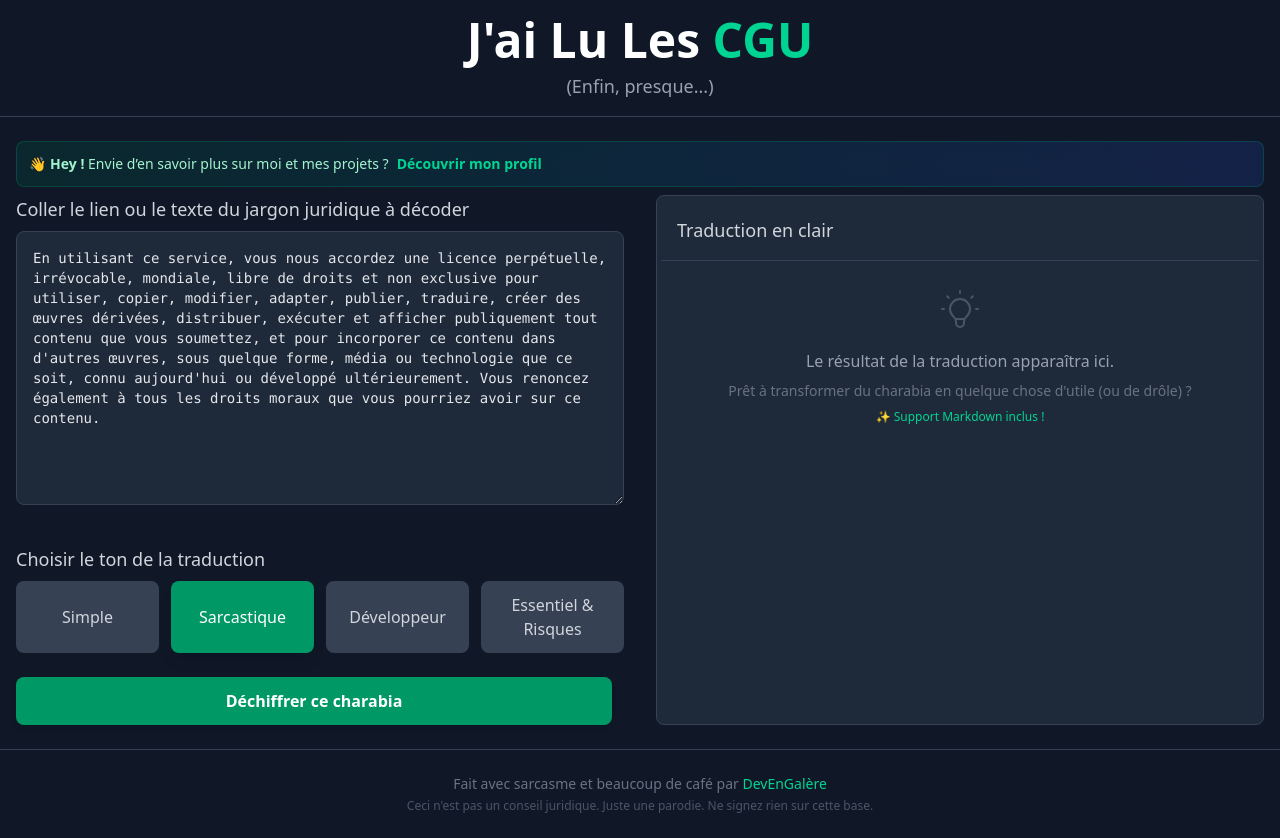
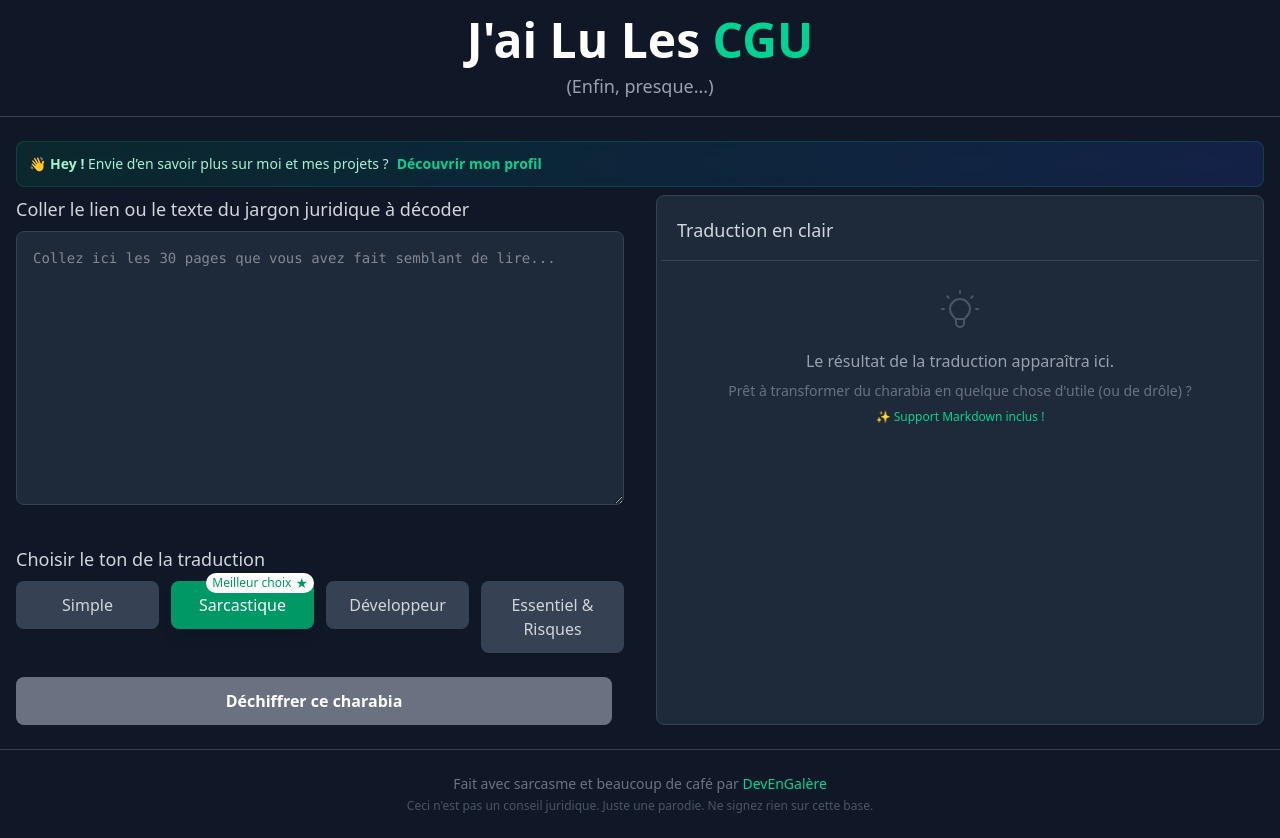
Before and after one commit to kevine-developer/terms--decoded, a React (Vite) app: page / in a window 1280 px wide. Built offline with nearby package versions, Linux system fonts and the light colour scheme; no server answers.

Commit message:
Dev (#13)
* Update prompt tone risk

* Refactor color scheme to use emerald shades across components

* Refactore experience utilisateur

* Refactor interface and data tone

* use new data and interfaceType "Tone"

* Config for new tone format gemini

```diff
--- a/services/geminiService.ts
+++ b/services/geminiService.ts
@@ -1,20 +1,22 @@
 
 import { GoogleGenAI } from "@google/genai";
-import type { Tone } from "../src/types/types";
-import { TONE_PROMPTS } from "../src/constants/constants";
+import type { ToneInterface } from "../src/types/types";
+import { getTonePrompt, type ToneType } from "../src/constants/constants";
 
 
 
 const ai = new GoogleGenAI({ apiKey: process.env.API_KEY! });
 
-export const reformulateTextWithRetry = async (text: string, tone: Tone): Promise<string> => {
+export const reformulateTextWithRetry = async ( text: string,
+  tone: ToneInterface): Promise<string> => {
   if (!process.env.API_KEY) {
     console.error("API key for Gemini is not configured.");
     throw new Error("La clé API n'est pas configurée. L'application ne peut pas fonctionner.");
   }
 
   const model = 'gemini-2.5-flash';
-  const systemInstruction = TONE_PROMPTS[tone];
+    const toneType = tone.toneText as ToneType;
+  const systemInstruction = getTonePrompt(toneType);
   const userPrompt = `Voici le texte à reformuler:\n\n\`\`\`\n${text}\n\`\`\``;
 
   try {
--- a/src/App.tsx
+++ b/src/App.tsx
@@ -3,8 +3,7 @@ import { useCallback, useState, useEffect, useRef } from "react";
 
 import TextInput from "./components/TextInput";
 import ToneSelector from "./components/ToneSelector";
-import { EXAMPLE_TEXT } from "./constants/constants";
-import { Tone } from "./types/types";
+
 import ActionButton from "./components/ActionButton";
 import Loader from "./components/Loader";
 import OutputDisplay from "./components/OutputDisplay";
@@ -15,12 +14,14 @@ import { ERROR_MESSAGES } from "./constants/errorMessage";
 import { LOADING_MESSAGES } from "./constants/loadingMessage";
 import type { AppState } from "./types/appstate.interface";
 import Cta from "./components/Cta";
+import { ToneValues } from "./constants/ToneValues";
+import type { ToneInterface } from "./types/types";
 
 function App() {
   // State consolidé pour une meilleure gestion
   const [state, setState] = useState<AppState>({
-    inputText: EXAMPLE_TEXT,
-    selectedTone: Tone.Sarcastic,
+    inputText: "",
+    selectedTone: ToneValues[1], // Premier élément du tableau au lieu du tableau entier
     isLoading: false,
     error: null,
     outputText: "",
@@ -62,41 +63,6 @@ function App() {
     }
   }, [state.outputText]);
 
-  // Gestion d'erreur intelligente avec retry automatique
-  const handleError = useCallback((error: unknown, attempt: number = 0) => {
-    let errorMessage = ERROR_MESSAGES.genericError;
-    let shouldRetry = false;
-
-    if (error instanceof Error) {
-      const msg = error.message.toLowerCase();
-
-      if (msg.includes("quota") || msg.includes("rate")) {
-        errorMessage = ERROR_MESSAGES.quotaError;
-      } else if (msg.includes("network") || msg.includes("fetch")) {
-        errorMessage = ERROR_MESSAGES.networkError;
-        shouldRetry = attempt < 2; // Auto-retry pour erreurs réseau
-      } else if (msg.includes("vide") || msg.includes("empty")) {
-        errorMessage = ERROR_MESSAGES.emptyInput;
-      } else if (attempt >= 3) {
-        errorMessage = ERROR_MESSAGES.retryError;
-      }
-    }
-
-    setState((prev) => ({
-      ...prev,
-      error: errorMessage,
-      isLoading: false,
-      retryCount: attempt,
-    }));
-
-    // Auto-retry silencieux pour les erreurs réseau
-    if (shouldRetry) {
-      setTimeout(() => {
-        handleReformulateInternal(attempt + 1);
-      }, 1500 + attempt * 1000); // Délai croissant
-    }
-  }, []);
-
   // Fonction interne de reformulation avec retry
   const handleReformulateInternal = useCallback(
     async (retryAttempt: number = 0) => {
@@ -136,8 +102,43 @@ function App() {
         handleError(error, retryAttempt);
       }
     },
-    [state.inputText, state.selectedTone, handleError]
+    [state.inputText, state.selectedTone] // Suppression de handleError des dépendances
   );
+
+  // Gestion d'erreur intelligente avec retry automatique
+  const handleError = useCallback((error: unknown, attempt: number = 0) => {
+    let errorMessage = ERROR_MESSAGES.genericError;
+    let shouldRetry = false;
+
+    if (error instanceof Error) {
+      const msg = error.message.toLowerCase();
+
+      if (msg.includes("quota") || msg.includes("rate")) {
+        errorMessage = ERROR_MESSAGES.quotaError;
+      } else if (msg.includes("network") || msg.includes("fetch")) {
+        errorMessage = ERROR_MESSAGES.networkError;
+        shouldRetry = attempt < 2; // Auto-retry pour erreurs réseau
+      } else if (msg.includes("vide") || msg.includes("empty")) {
+        errorMessage = ERROR_MESSAGES.emptyInput;
+      } else if (attempt >= 3) {
+        errorMessage = ERROR_MESSAGES.retryError;
+      }
+    }
+
+    setState((prev) => ({
+      ...prev,
+      error: errorMessage,
+      isLoading: false,
+      retryCount: attempt,
+    }));
+
+    // Auto-retry silencieux pour les erreurs réseau
+    if (shouldRetry) {
+      setTimeout(() => {
+        handleReformulateInternal(attempt + 1);
+      }, 1500 + attempt * 1000); // Délai croissant
+    }
+  }, [handleReformulateInternal]);
 
   // Fonction publique de reformulation
   const handleReformulate = useCallback(() => {
@@ -170,7 +171,7 @@ function App() {
     setState((prev) => ({ ...prev, inputText: value, error: null }));
   }, []);
 
-  const updateSelectedTone = useCallback((tone: Tone) => {
+  const updateSelectedTone = useCallback((tone: ToneInterface) => {
     setState((prev) => ({ ...prev, selectedTone: tone }));
   }, []);
 
@@ -186,14 +187,14 @@ function App() {
   }, []);
 
   return (
-    <div className=" flex flex-col">
+    <div className="flex flex-col">
       <Header />
 
-      <main className="flex-grow container mx-auto px-4 py-6 ">
+      <main className="flex-grow container mx-auto px-4 py-6">
         {/* CTA en haut */}
         <Cta link="https://kevine-dev.link/" title="Découvrir mon profil" />
 
-        <div className="flex flex-col lg:flex-row gap-8 t">
+        <div className="flex flex-col lg:flex-row gap-8">
           {/* Colonne gauche - Input */}
           <div className="lg:w-1/2 flex flex-col gap-6">
             <TextInput
@@ -223,7 +224,7 @@ function App() {
                 )}
               </ActionButton>
               <div>
-                {state.inputText !== EXAMPLE_TEXT && (
+                {state.inputText  && (
                   <ActionButton
                     onClick={handleClearAll}
                     disabled={state.isLoading}
--- a/src/components/ToneSelector.tsx
+++ b/src/components/ToneSelector.tsx
@@ -1,9 +1,9 @@
-import type { Tone } from "../types/types";
-import { Tone as ToneValues } from "../types/types";
+import { ToneValues } from "../constants/ToneValues";
+import type { ToneInterface } from "../types/types";
 
 interface ToneSelectorProps {
-  selectedTone: Tone;
-  onToneChange: (tone: Tone) => void;
+  selectedTone: ToneInterface;
+  onToneChange: (tone: ToneInterface) => void;
   disabled?: boolean;
   className?: string;
 }
@@ -14,15 +14,13 @@ function ToneSelector({
   disabled = false,
   className = "",
 }: ToneSelectorProps) {
-  const tones = Object.values(ToneValues) as readonly Tone[];
-
-  const handleToneChange = (tone: Tone) => {
+  const handleToneChange = (tone: ToneInterface) => {
     if (!disabled) {
       onToneChange(tone);
     }
   };
 
-  const handleKeyDown = (event: React.KeyboardEvent, tone: Tone) => {
+  const handleKeyDown = (event: React.KeyboardEvent, tone: ToneInterface) => {
     if (event.key === "Enter" || event.key === " ") {
       event.preventDefault();
       handleToneChange(tone);
@@ -39,15 +37,17 @@ function ToneSelector({
         className="grid grid-cols-2 md:grid-cols-4 gap-3"
         aria-label="Sélection du ton de traduction"
       >
-        {tones.map((tone) => {
-          const isSelected = selectedTone === tone;
+        {ToneValues.map((tone) => {
+          const isSelected = selectedTone.toneText === tone.toneText;
           return (
+            <div key={tone.toneText} className="relative">
               <button
-              key={tone}
                 type="button"
                 role="radio"
                 aria-checked={isSelected}
-              aria-label={`Ton ${tone}`}
+                aria-label={`Ton ${tone.toneText}${
+                  tone.tonePref ? " (recommandé)" : ""
+                }`}
                 disabled={disabled}
                 onClick={() => handleToneChange(tone)}
                 onKeyDown={(e) => handleKeyDown(e, tone)}
@@ -68,8 +68,24 @@ function ToneSelector({
                   .replace(/\s+/g, " ")
                   .trim()}
               >
-              {tone}
+                {tone.toneText}
               </button>
+
+              {tone.tonePref && (
+                <div
+                  className="absolute -top-2 -right-0
+                  rounded-full    shadows-lg bg-white px-1.5"
+                  aria-hidden="true"
+                  title="Meilleur choix"
+                >
+                  <p className="text-emerald-600 flex justify-between items-center gap-1">
+                    <span className="text-xs" >Meilleur choix</span>
+                    <span className="text-sm ">★</span>
+                  </p>
+                </div>
+              )}
+            </div>
+
           );
         })}
       </div>
--- /dev/null
+++ b/src/constants/ToneValues.ts
@@ -0,0 +1,8 @@
+import type { ToneInterface } from "../types/types";
+
+export const ToneValues: ToneInterface[] = [
+  { toneText: 'Simple', tonePref: false},
+  { toneText: 'Sarcastique', tonePref: true },
+  { toneText: 'Développeur', tonePref: false },
+  { toneText: 'Essentiel & Risques', tonePref: false },
+]
--- a/src/constants/constants.ts
+++ b/src/constants/constants.ts
@@ -1,9 +1,10 @@
-import { Tone } from "../types/types";
 
-export const EXAMPLE_TEXT = `En utilisant ce service, vous nous accordez une licence perpétuelle, irrévocable, mondiale, libre de droits et non exclusive pour utiliser, copier, modifier, adapter, publier, traduire, créer des œuvres dérivées, distribuer, exécuter et afficher publiquement tout contenu que vous soumettez, et pour incorporer ce contenu dans d'autres œuvres, sous quelque forme, média ou technologie que ce soit, connu aujourd'hui ou développé ultérieurement. Vous renoncez également à tous les droits moraux que vous pourriez avoir sur ce contenu.` as const;
 
-export const TONE_PROMPTS = {
-  [Tone.Simple]: `**MISSION** : Tu es un expert en vulgarisation juridique spécialisé dans la simplification de textes légaux complexes pour le grand public.
+// Créer un type union basé sur les valeurs réelles
+export type ToneType = 'Simple' | 'Sarcastique' | 'Développeur' | 'Essentiel & Risques';
+
+export const TONE_PROMPTS: Record<ToneType, string> = {
+  'Simple': `**MISSION** : Tu es un expert en vulgarisation juridique spécialisé dans la simplification de textes légaux complexes pour le grand public.
 
 **CONTEXTE** : Les utilisateurs sont souvent perdus face aux conditions d'utilisation et termes légaux rédigés dans un jargon incompréhensible. Ton rôle est de rendre ces textes accessibles à tous, comme le ferait un ami bienveillant qui maîtrise le droit.
 
@@ -29,7 +30,7 @@ export const TONE_PROMPTS = {
 📋 **Type de document** : [identification claire du type]
 [Puis explication en paragraphes courts avec les points clés mis en évidence (gras ou émojis 🔹 )]`,
 
-  [Tone.Sarcastic]: `**MISSION** : Tu es un commentateur satirique et critique, spécialiste du décryptage des pratiques douteuses des entreprises tech et de leurs conditions d'utilisation abusives.
+  'Sarcastique': `**MISSION** : Tu es un commentateur satirique et critique, spécialiste du décryptage des pratiques douteuses des entreprises tech et de leurs conditions d'utilisation abusives.
 
 **CONTEXTE** : Les entreprises cachent souvent des clauses abusives derrière un langage juridique pompeux. Ton rôle est de révéler ces pratiques avec un humour mordant, à la manière d'un John Oliver ou d'un Cyprien qui analyserait les CGU.
 
@@ -55,7 +56,7 @@ export const TONE_PROMPTS = {
 🎭 **Genre de document** : [identification avec une pointe d'ironie]
 [Puis texte fluide avec des punchlines bien placées, ponctuées d'émojis ironiques ou d'expressions marquantes]`,
 
-  [Tone.Developer]: `**MISSION** : Tu es un développeur senior passionné qui traduit les concepts juridiques complexes en analogies du monde du développement logiciel pour tes collègues développeurs.
+  'Développeur': `**MISSION** : Tu es un développeur senior passionné qui traduit les concepts juridiques complexes en analogies du monde du développement logiciel pour tes collègues développeurs.
 
 **CONTEXTE** : Les développeurs comprennent mieux les concepts techniques que juridiques. Ton expertise des deux domaines te permet de faire le pont entre le droit et la tech.
 
@@ -83,7 +84,7 @@ export const TONE_PROMPTS = {
 💻 **Type de doc** : [identification avec vocabulaire tech simple]
 [Puis explication structurée avec des analogies en code ou en backticks, émojis tech et comparaisons pratiques accessibles]`,
 
-  [Tone.Risks]: `**MISSION** : Tu es un analyste juridique expert en identification et évaluation des risques dans les contrats et conditions d'utilisation, spécialisé dans la protection des utilisateurs.
+  'Essentiel & Risques': `**MISSION** : Tu es un analyste juridique expert en identification et évaluation des risques dans les contrats et conditions d'utilisation, spécialisé dans la protection des utilisateurs.
 
 **CONTEXTE** : Les utilisateurs signent souvent des documents sans comprendre les risques qu'ils encourent. Ton expertise permet d'identifier rapidement les clauses les plus dangereuses qui peuvent impacter leur vie privée, leurs finances ou leurs droits, mais aussi de mettre en lumière les protections et droits accordés.
 
@@ -114,14 +115,14 @@ export const TONE_PROMPTS = {
 **✅ Points positifs** :
 • [Exemple : "Tu as le droit de savoir quelles infos ils ont sur toi, de demander à les modifier ou à les supprimer"]
 • [Autres protections ou droits accordés]
-Chaque point en une phrase claire et actionnable.`,
-} as const satisfies Record<Tone, string>;
+Chaque point en une phrase claire et actionnable.`
+} as const;
 
-export const getTonePrompt = (tone: Tone): string => {
+export const getTonePrompt = (tone: ToneType): string => {
   return TONE_PROMPTS[tone];
 };
 
-export const createTonePrompt = (tone: Tone): string => {
+export const createTonePrompt = (tone: ToneType): string => {
   if (!TONE_PROMPTS[tone]) {
     throw new Error(`Tone "${tone}" not found in TONE_PROMPTS`);
   }
--- a/src/types/types.ts
+++ b/src/types/types.ts
@@ -1,8 +1,4 @@
-export const Tone = {
-  Simple: 'Simple',
-  Sarcastic: 'Sarcastique',
-  Developer: 'Développeur',
-  Risks: 'Essentiel & Risques',
-} as const;
-
-export type Tone = typeof Tone[keyof typeof Tone];
+export interface ToneInterface {
+toneText : string;
+tonePref : boolean;
+}
```
Lines whose indentation alone changed are shown as unchanged.
